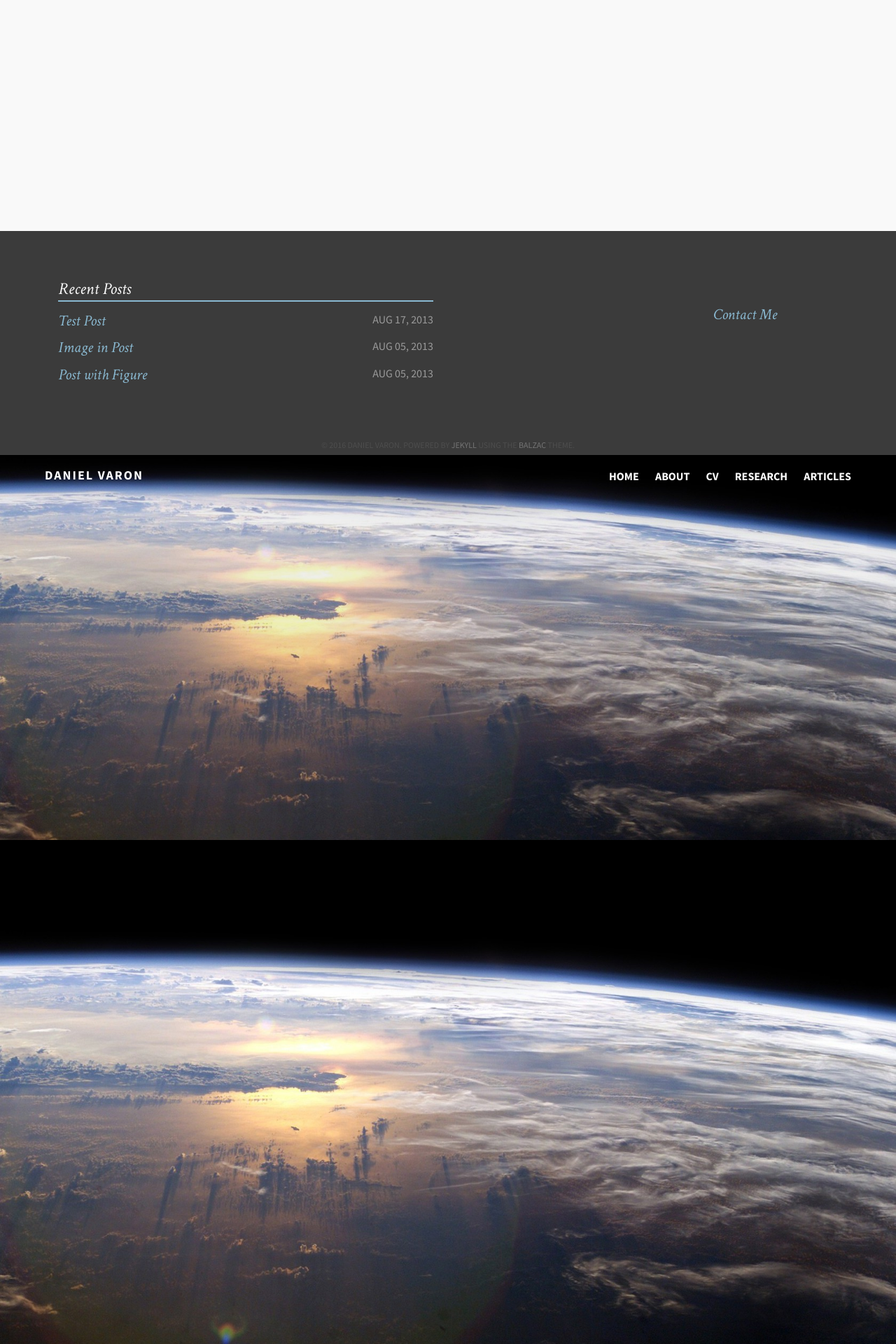
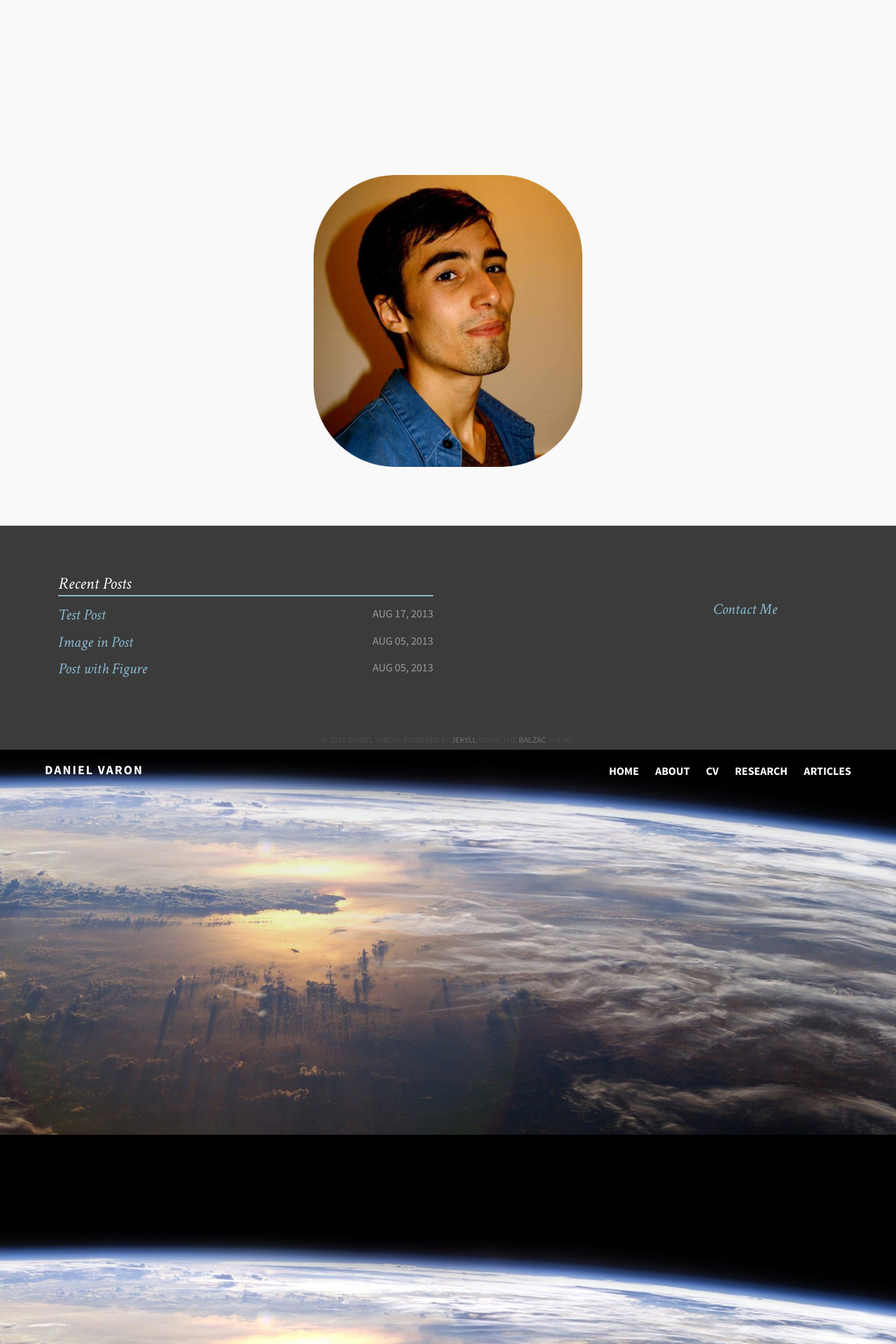
Before and after one commit to djvaron/djvaron.github.io, a Jekyll site: the page built from index.md, in a window 1280 px wide. Shown: the part 833-2753 px from the top of the page at 70% size. Built offline with Jekyll 4.4.1, drawn with Linux system fonts in a browser that asks for light colours.

Commit message:
Update home.html

```diff
--- a/_layouts/home.html
+++ b/_layouts/home.html
@@ -26,6 +26,9 @@
 
       </article>
     </section>
+
+    <figure><center><img src="/images/me.png" width="30%" height="30%" /></center></figure>
+
 </div>
 
 {% include footer.html %}
```
